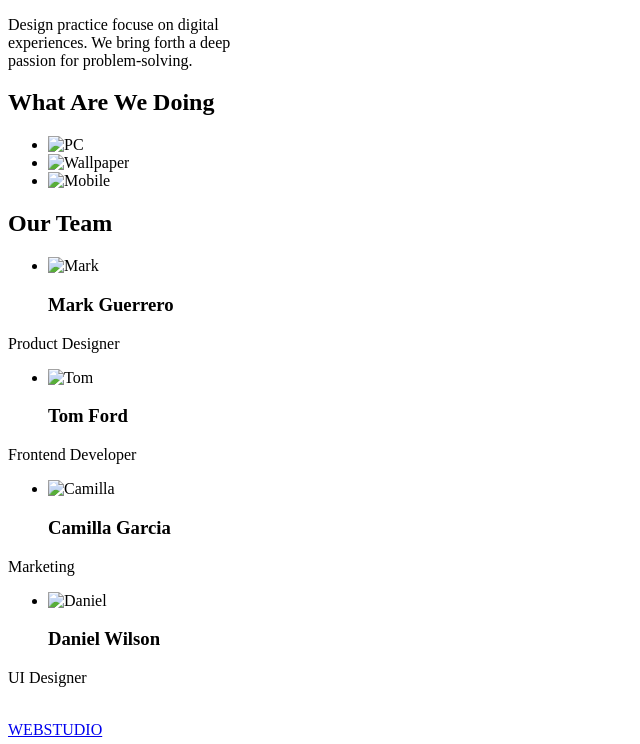
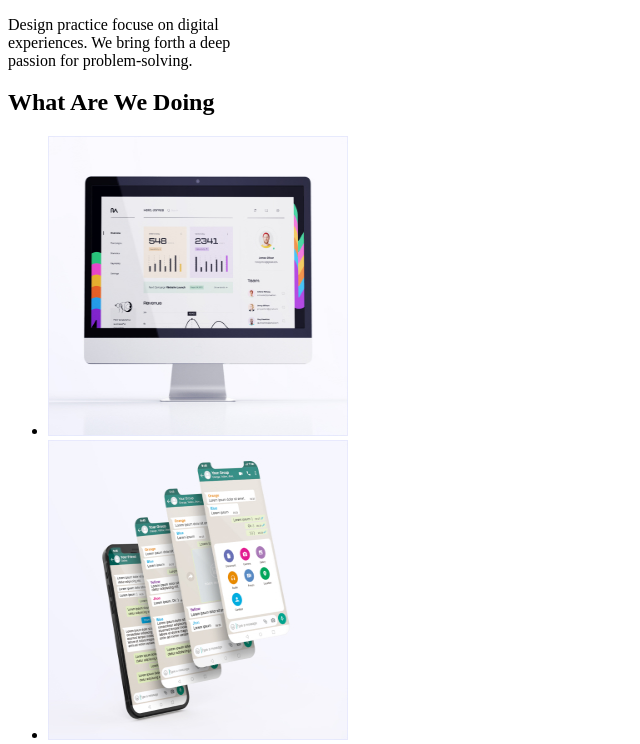
Before and after one commit to dkfernandez/goit-markup-hw-01, a plain HTML site: page index.html in a window 1280 px wide. Shown: the part 683-1427 px from the top of the page, without its empty margins (0-640 px from the left). Drawn offline with Linux system fonts and the light colour scheme; the site is published under a folder, as on GitHub Pages, so addresses that start at the root find nothing.

Commit message:
Update index.html

```diff
--- a/index.html
+++ b/index.html
@@ -88,13 +88,13 @@
           <h2>What Are We Doing</h2>
           <ul>
             <li>
-              <img src="/images/pc.jpg" alt="PC" width="300" height="300">
+              <img src="images/pc.jpg" alt="PC" width="300" height="300">
             </li>
             <li>
-              <img src="/images/wallpaper.jpg"alt="Wallpaper"width="300" height="300">
+              <img src="images/wallpaper.jpg"alt="Wallpaper"width="300" height="300">
             </li>
             <li>
-              <img src="/images/mobile.jpg"alt="Mobile" width="300" height="300">
+              <img src="images/mobile.jpg"alt="Mobile" width="300" height="300">
             </li>
           </ul>
         </div>
@@ -106,7 +106,7 @@
           <h2>Our Team</h2>
           <ul>
             <li>
-              <img src="/images/img-1.jpg" alt="Mark" width="300" height="300">
+              <img src="images/img-1.jpg" alt="Mark" width="300" height="300">
               <h3>Mark Guerrero</h3>
             </li>
           </ul>
@@ -115,7 +115,7 @@
           <ul>
             <li>
               <img
-                src="/images/img-2.jpg"
+                src="images/img-2.jpg"
                 alt="Tom"
                 width="300"
                 height="300"
@@ -127,7 +127,7 @@
 
           <ul>
             <li>
-              <img src="/images/img-3.jpg" alt="Camilla" width="300" height="300">
+              <img src="images/img-3.jpg" alt="Camilla" width="300" height="300">
               <h3>Camilla Garcia</h3>
             </li>
           </ul>
@@ -135,7 +135,7 @@
 
           <ul>
             <li>
-              <img src="/images/img-4.jpg" alt="Daniel" width="300" height="300">
+              <img src="images/img-4.jpg" alt="Daniel" width="300" height="300">
               <h3>Daniel Wilson</h3>
             </li>
           </ul>
```
